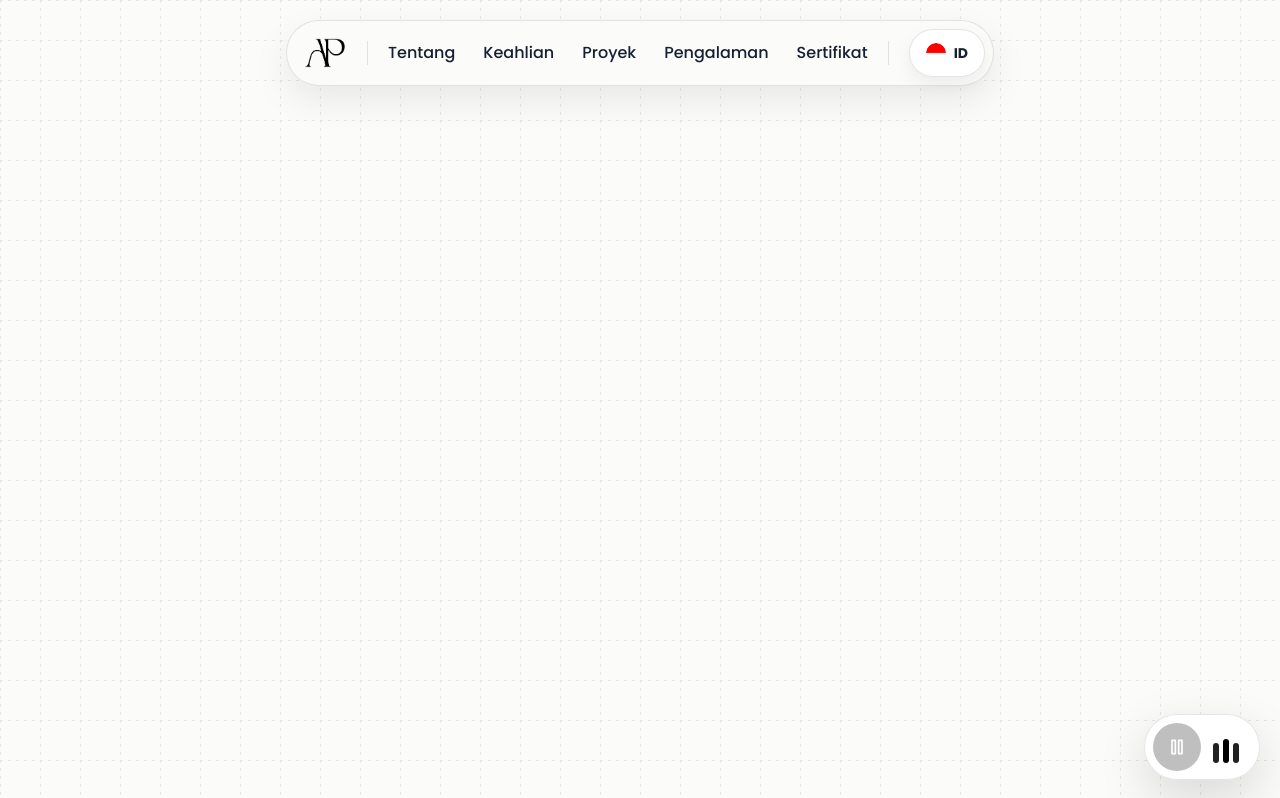
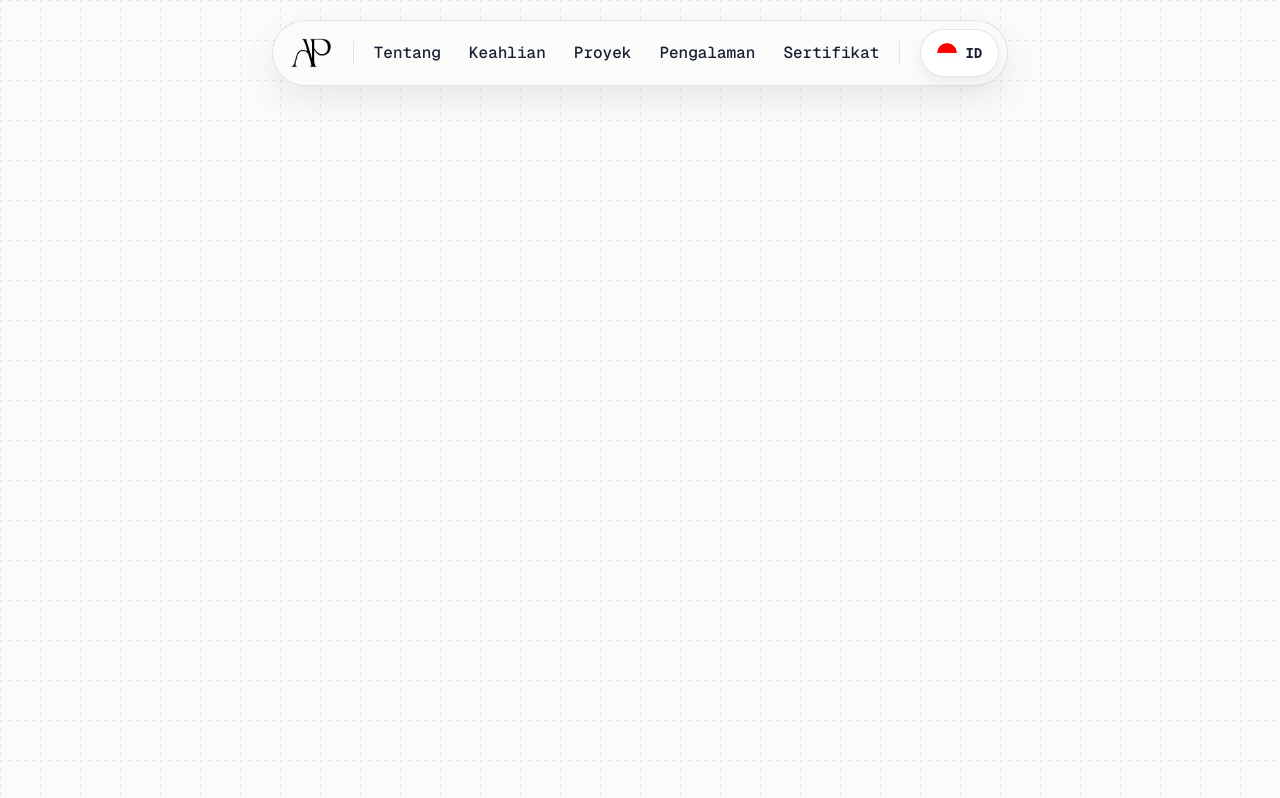
Before and after one commit to aryaprtm11/profil-porto, a Next.js app: page /project/personal-portfolio in a window 1280 px wide. Shown: the top 798 px of the page. Built offline with nearby package versions, Linux system fonts and the light colour scheme.

Commit message:
remove music

```diff
--- a/app/components/MusicPlayer.tsx
+++ /dev/null
@@ -1,126 +0,0 @@
-"use client";
-
-import { useEffect, useRef, useState } from "react";
-import { FiPause, FiPlay } from "react-icons/fi";
-
-const track = {
-  src: "/MP3/Sunflower.mp3",
-};
-
-export default function MusicPlayer() {
-  const audioRef = useRef<HTMLAudioElement>(null);
-  const [isPlaying, setIsPlaying] = useState(false);
-  const [hasError, setHasError] = useState(false);
-
-  useEffect(() => {
-    const audio = audioRef.current;
-
-    if (!audio) {
-      return;
-    }
-
-    const handleEnded = () => setIsPlaying(false);
-    const handleError = () => {
-      setHasError(true);
-      setIsPlaying(false);
-    };
-
-    audio.addEventListener("ended", handleEnded);
-    audio.addEventListener("error", handleError);
-    audio.volume = 0.45;
-
-    const playAudio = () => {
-      audio
-        .play()
-        .then(() => setIsPlaying(true))
-        .catch(() => setIsPlaying(false));
-    };
-
-    const autoplayTimer = window.setTimeout(() => {
-      playAudio();
-    }, 3200);
-
-    const handleFirstInteraction = () => {
-      playAudio();
-    };
-
-    window.addEventListener("pointerdown", handleFirstInteraction, {
-      once: true,
-    });
-    window.addEventListener("keydown", handleFirstInteraction, { once: true });
-    window.addEventListener("wheel", handleFirstInteraction, {
-      once: true,
-      passive: true,
-    });
-    window.addEventListener("touchstart", handleFirstInteraction, {
-      once: true,
-      passive: true,
-    });
-
-    return () => {
-      window.clearTimeout(autoplayTimer);
-      audio.removeEventListener("ended", handleEnded);
-      audio.removeEventListener("error", handleError);
-      window.removeEventListener("pointerdown", handleFirstInteraction);
-      window.removeEventListener("keydown", handleFirstInteraction);
-      window.removeEventListener("wheel", handleFirstInteraction);
-      window.removeEventListener("touchstart", handleFirstInteraction);
-    };
-  }, []);
-
-  const togglePlayback = async () => {
-    const audio = audioRef.current;
-
-    if (!audio || hasError) {
-      return;
-    }
-
-    if (isPlaying) {
-      audio.pause();
-      setIsPlaying(false);
-      return;
-    }
-
-    try {
-      await audio.play();
-      setIsPlaying(true);
-    } catch {
-      setIsPlaying(false);
-    }
-  };
-
-  return (
-    <div className="fixed bottom-5 right-5 z-[80] rounded-full border border-black/10 bg-white/90 p-2 text-black shadow-[0_18px_50px_rgba(0,0,0,0.14)] backdrop-blur-xl">
-      <audio ref={audioRef} src={track.src} preload="auto" autoPlay loop />
-      <div className="flex items-center gap-3">
-        <button
-          type="button"
-          aria-label={isPlaying ? "Pause music" : "Play music"}
-          onClick={togglePlayback}
-          disabled={hasError}
-          className="cursor-target inline-flex h-12 w-12 shrink-0 items-center justify-center rounded-full bg-black text-white transition-transform hover:scale-[1.03] disabled:cursor-not-allowed disabled:bg-black/25"
-        >
-          {isPlaying ? (
-            <FiPause aria-hidden="true" className="h-5 w-5" />
-          ) : (
-            <FiPlay aria-hidden="true" className="h-5 w-5 translate-x-0.5" />
-          )}
-        </button>
-        <div
-          aria-hidden="true"
-          className="flex h-8 items-end gap-1 pr-3"
-        >
-          {[0, 1, 2].map((bar) => (
-            <span
-              key={bar}
-              className={`block w-1.5 rounded-full bg-black transition-all duration-300 ${
-                isPlaying ? "animate-music-bar" : "h-2 opacity-35"
-              }`}
-              style={{ animationDelay: `${bar * 120}ms` }}
-            />
-          ))}
-        </div>
-      </div>
-    </div>
-  );
-}
--- a/app/globals.css
+++ b/app/globals.css
@@ -8,7 +8,7 @@
 @theme inline {
   --color-background: var(--background);
   --color-foreground: var(--foreground);
-  --font-sans: var(--font-poppins);
+  --font-sans: var(--font-geist-mono);
   --font-mono: var(--font-geist-mono);
 }
 
@@ -22,24 +22,7 @@
 body {
   background: var(--background);
   color: var(--foreground);
-  font-family: var(--font-poppins), sans-serif;
-}
-
-@keyframes music-bar {
-  0%,
-  100% {
-    height: 8px;
-    opacity: 0.45;
-  }
-
-  50% {
-    height: 24px;
-    opacity: 1;
-  }
-}
-
-.animate-music-bar {
-  animation: music-bar 720ms ease-in-out infinite;
+  font-family: var(--font-geist-mono), monospace;
 }
 
 .lanyard-wrapper {
@@ -188,10 +171,6 @@ body {
 }
 
 @media (prefers-reduced-motion: reduce) {
-  .animate-music-bar {
-    animation: none;
-  }
-
   [data-scroll-reveal] {
     opacity: 1;
     filter: none;
--- a/app/layout.tsx
+++ b/app/layout.tsx
@@ -1,18 +1,11 @@
 import type { Metadata } from "next";
-import { Geist_Mono, Poppins } from "next/font/google";
+import { Geist_Mono } from "next/font/google";
 import { LanguageProvider } from "./components/LanguageContext";
 import LoadingScreen from "./components/LoadingScreen";
-import MusicPlayer from "./components/MusicPlayer";
 import SmoothScroll from "./components/SmoothScroll";
 import TargetCursor from "./components/TargetCursor";
 import "lenis/dist/lenis.css";
 import "./globals.css";
-
-const poppins = Poppins({
-  variable: "--font-poppins",
-  weight: ["400", "500", "600", "700", "800"],
-  subsets: ["latin"],
-});
 
 const geistMono = Geist_Mono({
   variable: "--font-geist-mono",
@@ -37,7 +30,7 @@ export default function RootLayout({
   return (
     <html
       lang="id"
-      className={`${poppins.variable} ${geistMono.variable} h-full antialiased`}
+      className={`${geistMono.variable} h-full antialiased`}
     >
       <body className="min-h-full flex flex-col">
         <LanguageProvider>
@@ -45,7 +38,6 @@ export default function RootLayout({
           <SmoothScroll />
           <TargetCursor />
           {children}
-          <MusicPlayer />
         </LanguageProvider>
       </body>
     </html>
```
Also changed, not shown: 1 other file (tests, documents, lock files or other folders).
